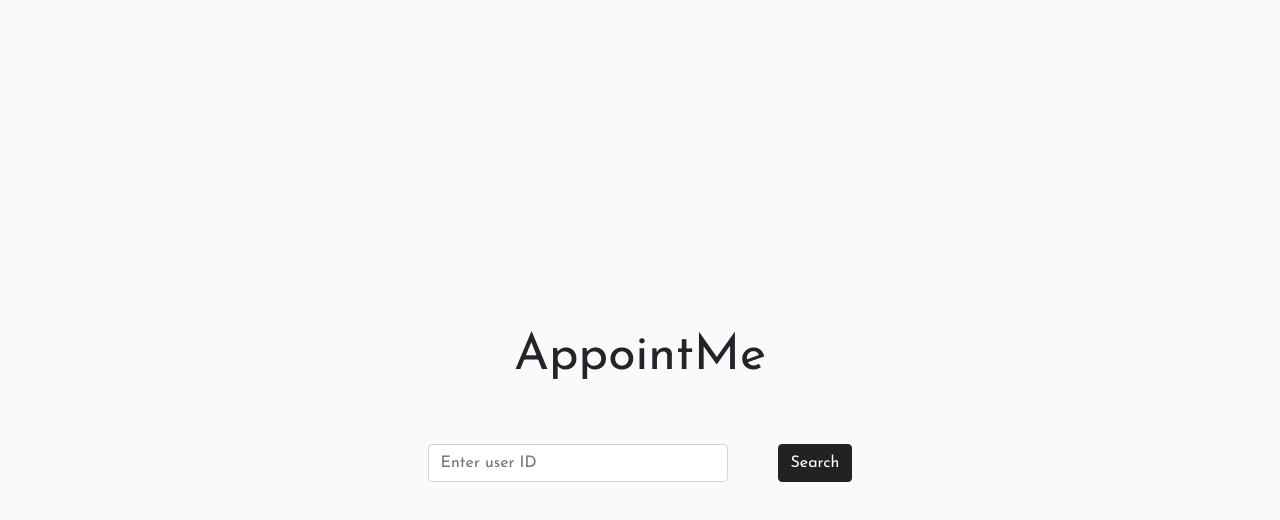
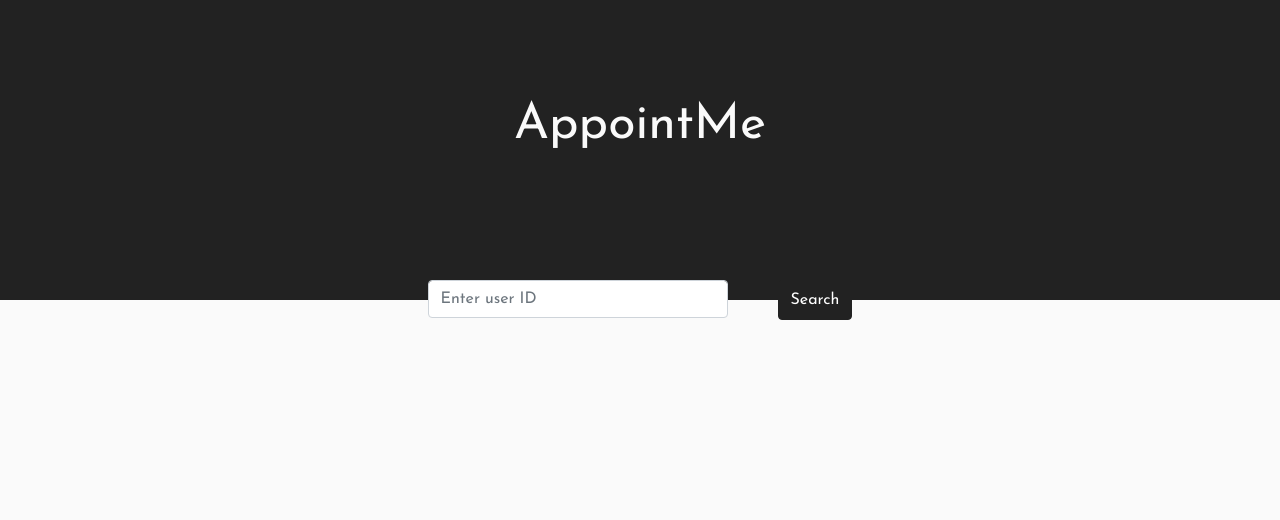
Before and after one commit to rulyox/AppointMe-Front, a React (Create React App) app: page / in a window 1280 px wide. Shown: the top 520 px of the page. Built offline with nearby package versions, Linux system fonts and the light colour scheme.

Commit message:
Changed home layout

```diff
--- a/src/components/pages/home/Home.css
+++ b/src/components/pages/home/Home.css
@@ -5,15 +5,31 @@
     display: flex;
     flex-direction: column;
     align-items: center;
+}
+
+#home__top {
+    width: 100%;
+    height: 300px;
+    background-color: #222222;
+
+    display: flex;
+    flex-direction: column;
+    align-items: center;
     justify-content: center;
 }
 
-#home__title {
+#home__top__title {
+    color: #FAFAFA;
     font-size: 50px;
     margin-bottom: 50px;
 }
 
 .home__id-search {
+    position: absolute;
+    top: 280px;
+
+    height: 40px;
+
     display: flex;
     flex-direction: row;
 }
--- a/src/components/pages/home/Home.js
+++ b/src/components/pages/home/Home.js
@@ -6,7 +6,11 @@ const Home = () => {
     return (
         <div className="Home">
 
-            <span id="home__title">AppointMe</span>
+            <div id="home__top">
+
+                <span id="home__top__title">AppointMe</span>
+
+            </div>
 
             <div className="home__id-search">
 
```
